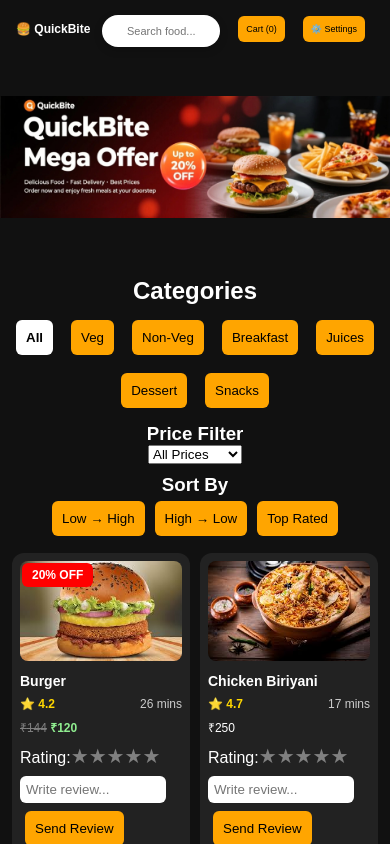
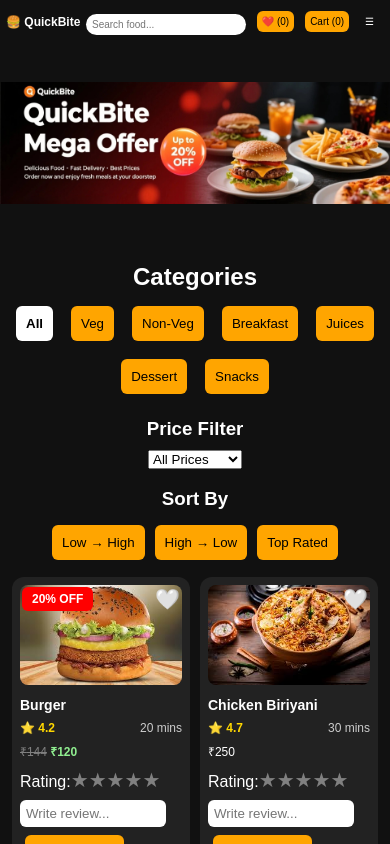
Before and after one commit to Harshavarthan007/quickbite-food-delivery-app, a React (Vite) app in the folder quickbite/: page / in a window 390 px wide. Shown: the top 844 px of the page. Built offline with nearby package versions, Linux system fonts and the light colour scheme.

Commit message:
update all

```diff
--- a/quickbite/src/App.jsx
+++ b/quickbite/src/App.jsx
@@ -1,12 +1,16 @@
 import { BrowserRouter, Routes, Route } from "react-router-dom";
+import CartProvider from "./context/CartContext";
+
 import Login from "./pages/Login";
 import Home from "./pages/Home";
 import Cart from "./pages/Cart";
 import Checkout from "./pages/Checkout";
 import Settings from "./pages/Settings";
-
+import Wishlist from "./pages/Wishlist";
+import Orders from "./pages/Orders";
 export default function App() {
   return (
+    <CartProvider>
       <BrowserRouter>
         <Routes>
           {/* ✅ HOME PAGE */}
@@ -18,7 +22,10 @@ export default function App() {
           <Route path="/cart" element={<Cart />} />
           <Route path="/checkout" element={<Checkout />} />
           <Route path="/settings" element={<Settings />} />
+          <Route path="/wishlist" element={<Wishlist />} />
+          <Route path="/orders" element={<Orders />} />
         </Routes>
       </BrowserRouter>
+    </CartProvider>
   );
 }
--- a/quickbite/src/components/FoodCard.jsx
+++ b/quickbite/src/components/FoodCard.jsx
@@ -1,4 +1,4 @@
-import { useState } from "react";
+import { useState, useMemo, useEffect } from "react";
 import sendIcon from "../assets/sent.png";
 
 export default function FoodCard({ item, addToCart }) {
@@ -6,6 +6,8 @@ export default function FoodCard({ item, addToCart }) {
   const [review, setReview] = useState("");
   const [sent, setSent] = useState(false);
   const [toast, setToast] = useState(false);
+  const [liked, setLiked] = useState(false);
+  const [wishlistToast, setWishlistToast] = useState(false);
 
   const sendReview = () => {
     if (rating === 0 || review === "") {
@@ -50,11 +52,42 @@ export default function FoodCard({ item, addToCart }) {
     }
   };
 
-  const deliveryTime = Math.floor(Math.random() * 20) + 15;
+  const deliveryTime = useMemo(() => {
+    return Math.floor(Math.random() * 20) + 15;
+  }, []);
+
+  useEffect(() => {
+    const wishlist = JSON.parse(localStorage.getItem("wishlist")) || [];
+    setLiked(wishlist.some((w) => w.id === item.id));
+  }, [item.id]);
+
+  const toggleLike = () => {
+    let wishlist = JSON.parse(localStorage.getItem("wishlist")) || [];
+
+    const exists = wishlist.some((w) => w.id === item.id);
+
+    if (exists) {
+      wishlist = wishlist.filter((w) => w.id !== item.id);
+      setLiked(false);
+    } else {
+      wishlist.push(item);
+      setLiked(true);
+
+      setWishlistToast(true);
+      setTimeout(() => setWishlistToast(false), 2000);
+    }
+
+    localStorage.setItem("wishlist", JSON.stringify(wishlist));
+
+    // ✅ KEEP THIS
+    window.dispatchEvent(new Event("storage"));
+
+    // 🔥 ADD THIS LINE ONLY
+    window.dispatchEvent(new Event("wishlistUpdate"));
+  };
 
   return (
     <div className="card" style={{ position: "relative" }}>
-      {/* Discount */}
       {item.price <= 150 && (
         <div
           style={{
@@ -73,14 +106,43 @@ export default function FoodCard({ item, addToCart }) {
         </div>
       )}
 
-      {/* Toast */}
+      <div
+        onClick={toggleLike}
+        style={{
+          position: "absolute",
+          top: "10px",
+          right: "10px",
+          fontSize: "20px",
+          cursor: "pointer",
+          color: liked ? "red" : "white",
+        }}
+      >
+        {liked ? "❤️" : "🤍"}
+      </div>
+
+      {wishlistToast && (
+        <div
+          style={{
+            position: "absolute",
+            top: "40px",
+            right: "10px",
+            background: "green",
+            color: "white",
+            padding: "6px 10px",
+            borderRadius: "6px",
+            fontSize: "12px",
+          }}
+        >
+          ❤️ Added to Wishlist
+        </div>
+      )}
+
       {toast && <div className="toast">{item.name} added to cart</div>}
 
       <img src={item.img} alt={item.name} />
 
       <h3 style={{ marginTop: "8px" }}>{item.name}</h3>
 
-      {/* Rating + Delivery */}
       <div
         style={{
           display: "flex",
@@ -96,7 +158,6 @@ export default function FoodCard({ item, addToCart }) {
         </span>
       </div>
 
-      {/* Price */}
       {item.price <= 150 ? (
         <p style={{ marginTop: "8px" }}>
           <span style={{ textDecoration: "line-through", color: "gray" }}>
@@ -110,7 +171,6 @@ export default function FoodCard({ item, addToCart }) {
         <p style={{ marginTop: "8px" }}>₹{item.price}</p>
       )}
 
-      {/* Rating Input */}
       <div style={{ marginTop: "8px" }}>
         Rating:
         {[1, 2, 3, 4, 5].map((star) => (
@@ -128,7 +188,6 @@ export default function FoodCard({ item, addToCart }) {
         ))}
       </div>
 
-      {/* Review */}
       <input
         placeholder="Write review..."
         value={review}
@@ -152,7 +211,6 @@ export default function FoodCard({ item, addToCart }) {
         </p>
       )}
 
-      {/* Actions */}
       <div
         style={{
           display: "flex",
@@ -168,15 +226,18 @@ export default function FoodCard({ item, addToCart }) {
           style={{
             background: "#333",
             border: "none",
-            borderRadius: "50%",
-            padding: "8px",
+            borderRadius: "6px",
+            padding: "6px 10px",
             cursor: "pointer",
+            display: "flex",
+            alignItems: "center",
+            justifyContent: "center",
           }}
         >
           <img
             src={sendIcon}
             alt="share"
-            style={{ width: "20px", height: "20px" }}
+            style={{ width: "16px", height: "16px" }}
           />
         </button>
       </div>
--- a/quickbite/src/components/Navbar.jsx
+++ b/quickbite/src/components/Navbar.jsx
@@ -1,62 +1,71 @@
+import { useState, useEffect } from "react";
 import { useNavigate } from "react-router-dom";
 
 export default function Navbar({ count, search, setSearch }) {
   const navigate = useNavigate();
+  const [open, setOpen] = useState(false);
+
+  const [wishlistCount, setWishlistCount] = useState(0);
 
   const user = JSON.parse(localStorage.getItem("loggedUser"));
+
+  useEffect(() => {
+    const updateWishlist = () => {
+      const wishlist = JSON.parse(localStorage.getItem("wishlist")) || [];
+      setWishlistCount(wishlist.length);
+    };
+
+    updateWishlist();
+
+    window.addEventListener("storage", updateWishlist);
+    window.addEventListener("wishlistUpdate", updateWishlist);
+
+    return () => {
+      window.removeEventListener("storage", updateWishlist);
+      window.removeEventListener("wishlistUpdate", updateWishlist);
+    };
+  }, []);
 
   return (
     <>
       {/* 👋 WELCOME BAR */}
       {user && (
-        <div
-          style={{
-            background: "#2ecc71",
-            color: "white",
-            textAlign: "center",
-            padding: "6px",
-            fontSize: "14px",
-          }}
-        >
+        <div className="welcome">
           👋 Welcome to QuickBite! Enjoy your food 🍔
         </div>
       )}
 
-      {/* 🧭 MAIN NAVBAR */}
-      <div
-        className="navbar"
-        style={{
-          display: "flex",
-          alignItems: "center",
-          justifyContent: "space-between",
-          padding: "10px 20px",
-        }}
-      >
-        {/* 🍔 LOGO */}
-        <h2 style={{ margin: 0 }}>🍔 QuickBite</h2>
+      {/* 🧭 NAVBAR */}
+      <div className="navbar">
+        <h2>🍔 QuickBite</h2>
 
-        {/* 🔍 SEARCH BAR (NEW) */}
         <input
           type="text"
           placeholder="Search food..."
           value={search}
           onChange={(e) => setSearch(e.target.value)}
-          style={{
-            width: "300px",
-            padding: "10px 15px",
-            borderRadius: "25px",
-            border: "none",
-            outline: "none",
-            textAlign: "center",
-            boxShadow: "0 3px 8px rgba(0,0,0,0.2)",
-          }}
         />
 
-        {/* 🛒 ACTION BUTTONS */}
-        <div style={{ display: "flex", gap: "10px", alignItems: "center" }}>
+        <div>
+          {/* ❤️ WISHLIST */}
+          <button onClick={() => navigate("/wishlist")}>
+            ❤️ ({wishlistCount})
+          </button>
+
+          {/* 🛒 CART */}
           <button onClick={() => navigate("/cart")}>Cart ({count})</button>
 
-          <button onClick={() => navigate("/settings")}>⚙️ Settings</button>
+          {/* ☰ MENU BUTTON (🔥 THIS WAS MISSING) */}
+          <button className="menu-btn" onClick={() => setOpen(!open)}>
+            ☰
+          </button>
+
+          {/* ✅ MENU */}
+          <div className={`menu ${open ? "active" : ""}`}>
+            <button onClick={() => navigate("/settings")}>⚙️ Settings</button>
+
+            <button onClick={() => navigate("/orders")}>🧾 Orders</button>
+          </div>
         </div>
       </div>
     </>
--- a/quickbite/src/context/CartContext.jsx
+++ b/quickbite/src/context/CartContext.jsx
@@ -6,14 +6,17 @@ export default function CartProvider({ children }) {
   const [cart, setCart] = useState([]);
 
   const addToCart = (item) => {
-    const exist = cart.find(x => x.name === item.name);
-    if (exist) {
-      setCart(cart.map(x =>
-        x.name === item.name ? { ...x, qty: x.qty + 1 } : x
-      ));
-    } else {
-      setCart([...cart, { ...item, qty: 1 }]);
-    }
+    setCart((prev) => {
+      const exist = prev.find((x) => x.name === item.name);
+
+      if (exist) {
+        return prev.map((x) =>
+          x.name === item.name ? { ...x, qty: (x.qty || 1) + 1 } : x,
+        );
+      } else {
+        return [...prev, { ...item, qty: 1 }];
+      }
+    });
   };
 
   return (
--- a/quickbite/src/data/foodData.js
+++ b/quickbite/src/data/foodData.js
@@ -1,6 +1,7 @@
 export const foodItems = [
   // 🍗 NON-VEG
   {
+    id: 1,
     name: "Burger",
     price: 120,
     category: "nonveg",
@@ -8,6 +9,7 @@ export const foodItems = [
     img: new URL("../assets/foods/burger.jpg", import.meta.url).href,
   },
   {
+    id: 2,
     name: "Chicken Biriyani",
     price: 250,
     category: "nonveg",
@@ -15,6 +17,7 @@ export const foodItems = [
     img: new URL("../assets/foods/chicken-biriyani.jpg", import.meta.url).href,
   },
   {
+    id: 3,
     name: "Chicken Pizza",
     price: 220,
     category: "nonveg",
@@ -22,6 +25,7 @@ export const foodItems = [
     img: new URL("../assets/foods/chicken-pizza.jpg", import.meta.url).href,
   },
   {
+    id: 4,
     name: "Chicken Fried Rice",
     price: 190,
     category: "nonveg",
@@ -29,6 +33,7 @@ export const foodItems = [
     img: new URL("../assets/foods/chicken-fried.jpg", import.meta.url).href,
   },
   {
+    id: 5,
     name: "Mutton Biriyani",
     price: 310,
     category: "nonveg",
@@ -36,6 +41,7 @@ export const foodItems = [
     img: new URL("../assets/foods/mutton-biriyani.jpg", import.meta.url).href,
   },
   {
+    id: 6,
     name: "Mutton Masala",
     price: 280,
     category: "nonveg",
@@ -43,6 +49,7 @@ export const foodItems = [
     img: new URL("../assets/foods/mutton-masala.jpg", import.meta.url).href,
   },
   {
+    id: 7,
     name: "Fish Fry",
     price: 150,
     category: "nonveg",
@@ -50,6 +57,7 @@ export const foodItems = [
     img: new URL("../assets/foods/fish-fry.jpg", import.meta.url).href,
   },
   {
+    id: 8,
     name: "Grill Chicken",
     price: 350,
     category: "nonveg",
@@ -57,6 +65,7 @@ export const foodItems = [
     img: new URL("../assets/foods/grill-chicken.jpg", import.meta.url).href,
   },
   {
+    id: 9,
     name: "Fish Curry Meals",
     price: 320,
     category: "nonveg",
@@ -66,6 +75,7 @@ export const foodItems = [
 
   // 🌿 VEG
   {
+    id: 10,
     name: "Paneer Butter Masala",
     price: 320,
     category: "veg",
@@ -73,6 +83,7 @@ export const foodItems = [
     img: new URL("../assets/foods/paneer.jpg", import.meta.url).href,
   },
   {
+    id: 11,
     name: "Veg Pizza",
     price: 150,
     category: "veg",
@@ -80,6 +91,7 @@ export const foodItems = [
     img: new URL("../assets/foods/veg-pizza.jpeg", import.meta.url).href,
   },
   {
+    id: 12,
     name: "French Fries",
     price: 90,
     category: "veg",
@@ -87,6 +99,7 @@ export const foodItems = [
     img: new URL("../assets/foods/french-fries.jpg", import.meta.url).href,
   },
   {
+    id: 13,
     name: "Noodles",
     price: 130,
     category: "veg",
@@ -94,6 +107,7 @@ export const foodItems = [
     img: new URL("../assets/foods/noodles.jpg", import.meta.url).href,
   },
   {
+    id: 14,
     name: "Veg Biriyani",
     price: 160,
     category: "veg",
@@ -101,6 +115,7 @@ export const foodItems = [
     img: new URL("../assets/foods/veg-biryani.jpg", import.meta.url).href,
   },
   {
+    id: 15,
     name: "Parotta",
     price: 60,
     category: "veg",
@@ -108,6 +123,7 @@ export const foodItems = [
     img: new URL("../assets/foods/parotta.jpg", import.meta.url).href,
   },
   {
+    id: 16,
     name: "Mushroom Fry",
     price: 130,
     category: "veg",
@@ -117,6 +133,7 @@ export const foodItems = [
 
   // 🍽 BREAKFAST
   {
+    id: 17,
     name: "Dosa",
     price: 70,
     category: "breakfast",
@@ -124,6 +141,7 @@ export const foodItems = [
     img: new URL("../assets/foods/dosa.jpg", import.meta.url).href,
   },
   {
+    id: 18,
     name: "Idly",
     price: 50,
     category: "breakfast",
@@ -131,6 +149,7 @@ export const foodItems = [
     img: new URL("../assets/foods/idly.jpg", import.meta.url).href,
   },
   {
+    id: 19,
     name: "Poori",
     price: 80,
     category: "breakfast",
@@ -138,6 +157,7 @@ export const foodItems = [
     img: new URL("../assets/foods/poori.jpg", import.meta.url).href,
   },
   {
+    id: 20,
     name: "Pongal",
     price: 90,
     category: "breakfast",
@@ -147,6 +167,7 @@ export const foodItems = [
 
   // 🧃 JUICES
   {
+    id: 21,
     name: "Milkshake",
     price: 100,
     category: "juices",
@@ -154,6 +175,7 @@ export const foodItems = [
     img: new URL("../assets/foods/milkshake.jpg", import.meta.url).href,
   },
   {
+    id: 22,
     name: "Falooda",
     price: 120,
     category: "juices",
@@ -161,6 +183,7 @@ export const foodItems = [
     img: new URL("../assets/foods/falooda.jpg", import.meta.url).href,
   },
   {
+    id: 23,
     name: "Orange Juice",
     price: 60,
     category: "juices",
@@ -168,6 +191,7 @@ export const foodItems = [
     img: new URL("../assets/foods/orange.jpg", import.meta.url).href,
   },
   {
+    id: 24,
     name: "Apple Juice",
     price: 70,
     category: "juices",
@@ -175,6 +199,7 @@ export const foodItems = [
     img: new URL("../assets/foods/apple.jpg", import.meta.url).href,
   },
   {
+    id: 25,
     name: "Muskmelon Juice",
     price: 75,
     category: "juices",
@@ -182,6 +207,7 @@ export const foodItems = [
     img: new URL("../assets/foods/muskmelon.jpg", import.meta.url).href,
   },
   {
+    id: 26,
     name: "Lemon Juice",
     price: 60,
     category: "juices",
@@ -191,6 +217,7 @@ export const foodItems = [
 
   // 🍰 DESSERT
   {
+    id: 27,
     name: "Ice Cream",
     price: 80,
     category: "dessert",
@@ -198,6 +225,7 @@ export const foodItems = [
     img: new URL("../assets/foods/icecream.jpg", import.meta.url).href,
   },
   {
+    id: 28,
     name: "Palkova",
     price: 90,
     category: "dessert",
@@ -205,6 +233,7 @@ export const foodItems = [
     img: new URL("../assets/foods/palkova.jpg", import.meta.url).href,
   },
   {
+    id: 29,
     name: "Dessert",
     price: 110,
     category: "dessert",
@@ -212,6 +241,7 @@ export const foodItems = [
     img: new URL("../assets/foods/desert.jpg", import.meta.url).href,
   },
   {
+    id: 30,
     name: "Brownie",
     price: 100,
     category: "dessert",
@@ -219,6 +249,7 @@ export const foodItems = [
     img: new URL("../assets/foods/brownie.jpg", import.meta.url).href,
   },
   {
+    id: 31,
     name: "Halwa",
     price: 80,
     category: "dessert",
@@ -228,6 +259,7 @@ export const foodItems = [
 
   // 🍟 SNACKS
   {
+    id: 32,
     name: "Samosa",
     price: 20,
     category: "snacks",
@@ -235,6 +267,7 @@ export const foodItems = [
     img: new URL("../assets/foods/samosha.jpg", import.meta.url).href,
   },
   {
+    id: 33,
     name: "Bajji",
     price: 25,
     category: "snacks",
@@ -242,6 +275,7 @@ export const foodItems = [
     img: new URL("../assets/foods/bajii.jpg", import.meta.url).href,
   },
   {
+    id: 34,
     name: "Bonda",
     price: 20,
     category: "snacks",
@@ -249,6 +283,7 @@ export const foodItems = [
     img: new URL("../assets/foods/bonda.jpg", import.meta.url).href,
   },
   {
+    id: 35,
     name: "Veg Puffs",
     price: 30,
     category: "snacks",
@@ -256,6 +291,7 @@ export const foodItems = [
     img: new URL("../assets/foods/veg-puffs.jpg", import.meta.url).href,
   },
   {
+    id: 36,
     name: "Egg Puffs",
     price: 35,
     category: "snacks",
--- a/quickbite/src/pages/Checkout.jsx
+++ b/quickbite/src/pages/Checkout.jsx
@@ -1,8 +1,12 @@
-import { useState } from "react";
+import { useState, useContext } from "react";
 import { useNavigate } from "react-router-dom";
+import { CartContext } from "../context/CartContext"; // ✅ ADD
 
 export default function Checkout() {
   const navigate = useNavigate();
+
+  // ✅ GET CART
+  const { cart, setCart } = useContext(CartContext);
 
   const [name, setName] = useState("");
   const [phone, setPhone] = useState("");
@@ -51,14 +55,29 @@ export default function Checkout() {
       navigator.vibrate(300);
     }
 
-    // ⭐ SHOW SUCCESS SCREEN
+    // ✅ SAVE FULL ORDER (WITH CART ITEMS)
+    const orderData = {
+      id: Date.now(),
+      name,
+      phone,
+      address: useLiveLocation ? location : address,
+      paymentMethod,
+      date: new Date().toLocaleString(),
+      items: cart, // 🔥 IMPORTANT FIX
+    };
+
+    let oldOrders = JSON.parse(localStorage.getItem("orders")) || [];
+    oldOrders.push(orderData);
+    localStorage.setItem("orders", JSON.stringify(oldOrders));
+
+    // ✅ CLEAR CART AFTER ORDER
+    setCart([]);
+
+    // ⭐ SUCCESS SCREEN
     setOrderSuccess(true);
 
-    // ⏳ AFTER 2.5 SEC GO TO HOME PAGE (FIXED)
     setTimeout(() => {
       setOrderSuccess(false);
-
-      // ✅ FIX: ALWAYS GO HOME (NOT LOGIN)
       navigate("/", { replace: true });
     }, 2500);
   };
@@ -67,7 +86,7 @@ export default function Checkout() {
     <div style={{ padding: "20px", maxWidth: "500px", margin: "auto" }}>
       <h1>📦 Checkout</h1>
 
-      {/* ✅ FULL SCREEN SUCCESS */}
+      {/* SUCCESS SCREEN */}
       {orderSuccess && (
         <div className="success-page">
           <div className="success-box">
@@ -153,7 +172,7 @@ export default function Checkout() {
   );
 }
 
-// 🎨 STYLES
+// 🎨 STYLES (SAME)
 const inputStyle = {
   width: "100%",
   padding: "10px",
--- /dev/null
+++ b/quickbite/src/pages/Orders.jsx
@@ -0,0 +1,50 @@
+import { useEffect, useState } from "react";
+
+export default function Orders() {
+  const [orders, setOrders] = useState([]);
+
+  useEffect(() => {
+    const saved = JSON.parse(localStorage.getItem("orders")) || [];
+    setOrders(saved);
+  }, []);
+
+  return (
+    <div style={{ padding: "20px" }}>
+      <h2>🧾 Order History</h2>
+
+      {orders.length === 0 ? (
+        <p>No orders yet</p>
+      ) : (
+        orders.map((order, index) => (
+          <div
+            key={index}
+            style={{
+              border: "1px solid #ccc",
+              marginBottom: "15px",
+              padding: "10px",
+              borderRadius: "8px",
+            }}
+          >
+            <p>
+              <b>Order #{index + 1}</b>
+            </p>
+
+            {order.items.map((item, i) => (
+              <p key={i}>
+                {item.name} × {item.qty} = ₹{item.price * item.qty}
+              </p>
+            ))}
+
+            <p style={{ fontWeight: "bold" }}>
+              Total: ₹
+              {order.items.reduce(
+                (sum, item) => sum + item.price * item.qty,
+                0,
+              )}
+            </p>
+          </div>
+        ))
+      )}
+    </div>
+  );
+}
--- /dev/null
+++ b/quickbite/src/pages/Wishlist.jsx
@@ -0,0 +1,92 @@
+import { useEffect, useState, useContext } from "react";
+import { CartContext } from "../context/CartContext";
+
+export default function Wishlist() {
+  const [items, setItems] = useState([]);
+
+  // ✅ ADD THIS (important fix)
+  const { addToCart } = useContext(CartContext);
+
+  useEffect(() => {
+    const loadWishlist = () => {
+      let wishlistItems = JSON.parse(localStorage.getItem("wishlist")) || [];
+
+      // keep your filter same
+      wishlistItems = wishlistItems.filter(
+        (item) => item && item.name && item.img,
+      );
+
+      setItems(wishlistItems);
+    };
+
+    loadWishlist();
+
+    window.addEventListener("wishlistUpdate", loadWishlist);
+    window.addEventListener("storage", loadWishlist);
+
+    return () => {
+      window.removeEventListener("wishlistUpdate", loadWishlist);
+      window.removeEventListener("storage", loadWishlist);
+    };
+  }, []);
+
+  // ❌ REMOVE FUNCTION
+  const removeItem = (id) => {
+    let wishlist = JSON.parse(localStorage.getItem("wishlist")) || [];
+    wishlist = wishlist.filter((item) => item.id !== id);
+
+    localStorage.setItem("wishlist", JSON.stringify(wishlist));
+    window.dispatchEvent(new Event("wishlistUpdate"));
+  };
+
+  // ✅ MOVE TO CART (NOW WORKS)
+  const moveToCart = (item) => {
+    addToCart(item); // ✅ NOW CONNECTED
+
+    let wishlist = JSON.parse(localStorage.getItem("wishlist")) || [];
+    wishlist = wishlist.filter((w) => w.id !== item.id);
+
+    localStorage.setItem("wishlist", JSON.stringify(wishlist));
+    window.dispatchEvent(new Event("wishlistUpdate"));
+  };
+
+  return (
+    <div style={{ padding: "20px" }}>
+      <h2>❤️ Wishlist</h2>
+
+      {items.length === 0 ? (
+        <p>No items in wishlist</p>
+      ) : (
+        <div className="grid">
+          {items.map((item, index) => (
+            <div key={index} className="card">
+              <img src={item.img} alt={item.name} />
+              <h3>{item.name}</h3>
+              <p>₹{item.price}</p>
+
+              {/* ❌ REMOVE BUTTON */}
+              <button
+                onClick={() => removeItem(item.id)}
+                style={{ marginTop: "5px", background: "red", color: "white" }}
+              >
+                ❌ Remove
+              </button>
+
+              {/* 🛒 MOVE TO CART */}
+              <button
+                onClick={() => moveToCart(item)}
+                style={{
+                  marginTop: "5px",
+                  background: "green",
+                  color: "white",
+                }}
+              >
+                🛒 Move to Cart
+              </button>
+            </div>
+          ))}
+        </div>
+      )}
+    </div>
+  );
+}
--- a/quickbite/src/styles/global.css
+++ b/quickbite/src/styles/global.css
@@ -25,18 +25,41 @@ img {
   display: flex;
   align-items: center;
   justify-content: space-between;
-  flex-wrap: wrap;
   padding: 10px 15px;
+  position: relative;
 }
 
-.navbar button {
-  margin-left: 10px;
+/* SEARCH */
+.navbar input {
+  width: 300px;
+  padding: 10px;
+  border-radius: 20px;
+  border: none;
 }
 
-.navbar button:first-of-type {
-  margin-left: auto;
+/* MENU BUTTON */
+.menu-btn {
+  font-size: 22px;
+  background: none;
+  border: none;
+  color: white;
+  cursor: pointer;
 }
 
+/* SETTINGS MENU */
+.menu {
+  display: none;
+  position: absolute;
+  top: 55px;
+  right: 10px;
+  background: #222;
+  padding: 10px;
+  border-radius: 10px;
+}
+
+.menu.active {
+  display: block;
+}
 /* ===== WELCOME ===== */
 .welcome {
   background: green;
@@ -221,12 +244,14 @@ input {
 .price-title,
 .sort-title {
   text-align: center;
-  margin-top: 10px;
+  margin-top: 19px;
+  color: white;
 }
 
 .price-container,
 .sort-container {
   text-align: center;
+  margin-top: 10px;
 }
 .order-toast {
   position: fixed;
@@ -317,6 +342,7 @@ input {
 
 /* 📱 MOBILE */
 @media (max-width: 600px) {
+  /* ===== GRID ===== */
   .grid {
     grid-template-columns: repeat(2, 1fr);
     gap: 10px;
@@ -340,60 +366,63 @@ input {
   }
 
   /* ===== NAVBAR ===== */
+  @media (max-width: 768px) {
     .navbar {
       display: flex;
       align-items: center;
-    justify-content: space-between;
-    gap: 8px;
-    padding: 10px 12px;
-    flex-wrap: nowrap;
+      gap: 4px;
+      padding: 6px;
     }
 
-  /* 🍔 QUICKBITE */
+    /* 🍔 LOGO */
     .navbar h2 {
-    font-size: clamp(12px, 2vw, 18px);
+      font-size: 12px;
       white-space: nowrap;
       flex-shrink: 0;
-    transform: translateX(-4px);
+      gap: 1px;
     }
 
     /* 🔍 SEARCH */
+    @media (max-width: 600px) {
       .navbar input {
-    flex: 1;
-    min-width: 110px;
-    max-width: 500px;
-    padding: 8px 12px;
-    font-size: clamp(11px, 2vw, 14px);
-    border-radius: 30px;
-  }
-
-  /* 🛒 + ⚙️ RIGHT SIDE */
-  @media (max-width: 600px) {
-    .navbar div {
-      display: flex;
-      gap: 6px;
-      flex-shrink: 0;
-      padding-left: 3px; /* ✅ gives space so Settings is never cut */
-    }
-  }
-  @media (max-width: 600px) {
-    .navbar div button:first-child {
-      transform: translateX(7px);
+        min-width: 80px;
+        max-width: 160px;
+        padding: 5px 6px;
+        font-size: 10px;
       }
     }
 
-  /* BUTTONS ALWAYS FIT */
-  .navbar div button {
-    font-size: clamp(9px, 1.8vw, 13px);
-    padding: 8px 8px;
-    white-space: nowrap;
+    /* ❤️ 🛒 ☰ */
+    .navbar > div {
+      display: flex;
+      gap: 1px;
+      flex-shrink: 0;
     }
 
-  /* SAFETY FIX (no side scroll on any device) */
-  html,
-  body {
-    overflow-x: hidden;
+    .navbar button {
+      padding: 5px 5px;
+      font-size: 10px;
     }
+  }
+  /* ===== MENU ===== */
+  .menu {
+    position: absolute;
+    top: 45px;
+    right: 8px;
+    min-width: 120px;
+    max-width: 160px;
+    background: #222;
+    padding: 10px;
+    border-radius: 10px;
+    z-index: 9999;
+    box-shadow: 0 4px 12px rgba(0, 0, 0, 0.4);
+  }
+
+  .menu button {
+    width: 100%;
+    text-align: left;
+  }
+
   /* ===== BANNER ===== */
   .banner {
     width: 100%;
@@ -410,7 +439,7 @@ input {
     background: #111;
   }
 
-  /* ===== FIX OVERFLOW (Samsung fix) ===== */
+  /* ===== SAFETY FIX ===== */
   html,
   body {
     overflow-x: hidden;
@@ -434,30 +463,3 @@ input {
     width: 90%;
   }
 }
-
-@media (min-width: 601px) and (max-width: 1024px) {
-  .grid {
-    grid-template-columns: repeat(3, 1fr);
-  }
-
-  .banner {
-    height: 250px;
-    width: 100%;
-    overflow: hidden;
-  }
-
-  .banner img {
-    width: 100%;
-    height: 100%;
-    object-fit: cover;
-    display: block;
-  }
-
-  .side-cart {
-    width: 80%;
-  }
-
-  .login-box {
-    width: 70%;
-  }
-}
```
Lines whose indentation alone changed are shown as unchanged.
